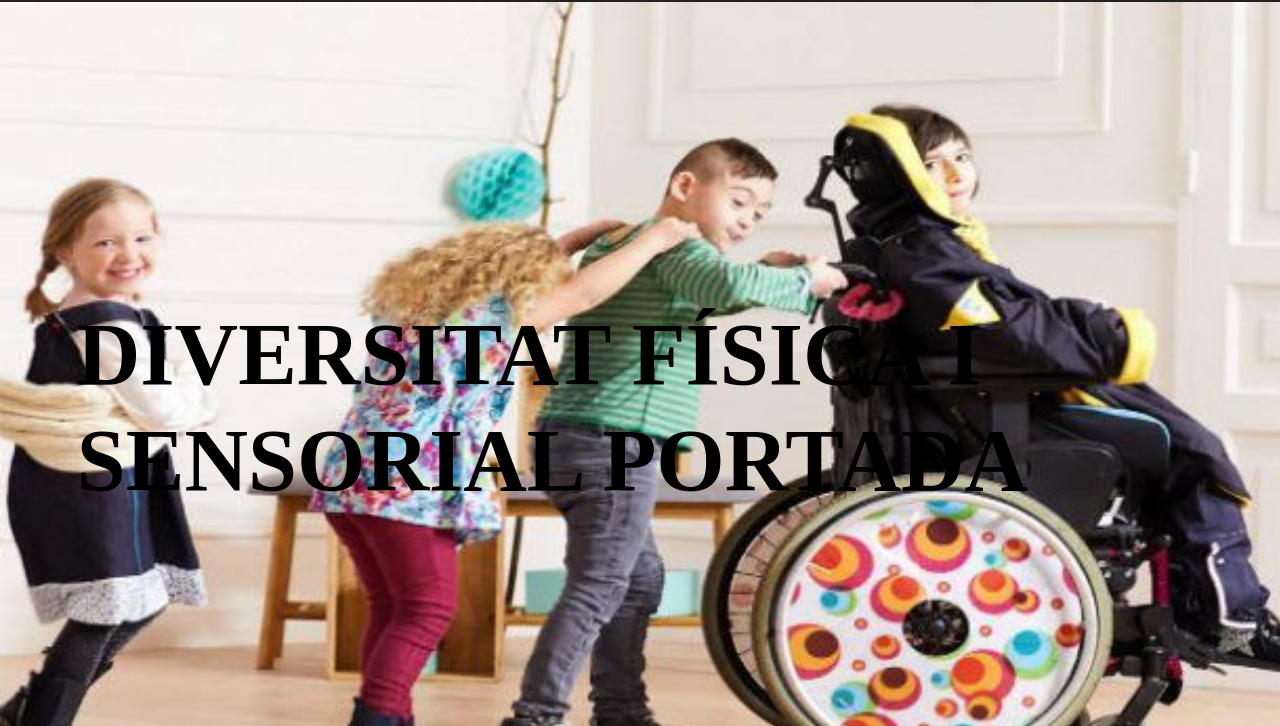
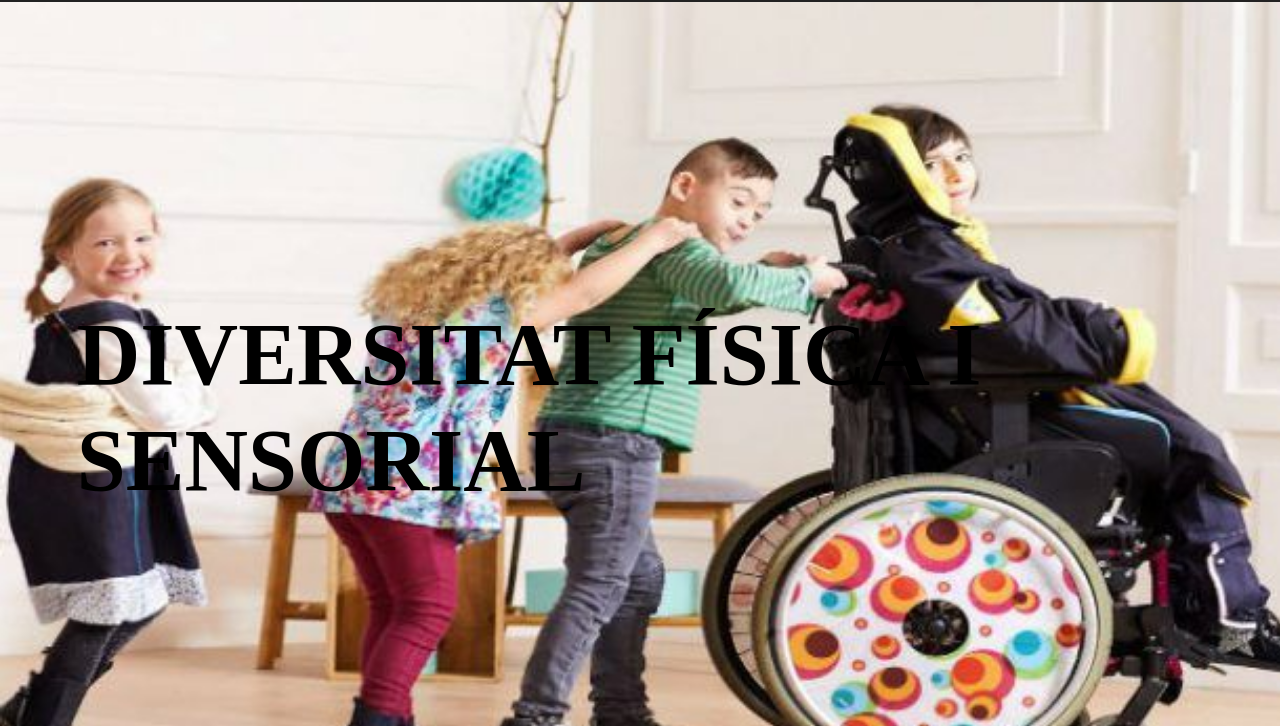
Before and after one commit to melgalota/melgalota-_, a plain HTML site: page fisica.html in a window 1280 px wide. Shown: the part 74-800 px from the top of the page. Drawn offline with nearby package versions, Linux system fonts and the light colour scheme.

Commit message:
fisica.html

```diff
--- a/fisica.html
+++ b/fisica.html
@@ -65,7 +65,7 @@
 
     <!-- Titul -->
 <div id="titul">
-  <h1><strong>DIVERSITAT FÍSICA I SENSORIAL PORTADA </strong></h1>
+  <h1><strong>DIVERSITAT FÍSICA I SENSORIAL </strong></h1>
 </div>
 
     <!-- sec 1 -->
```
